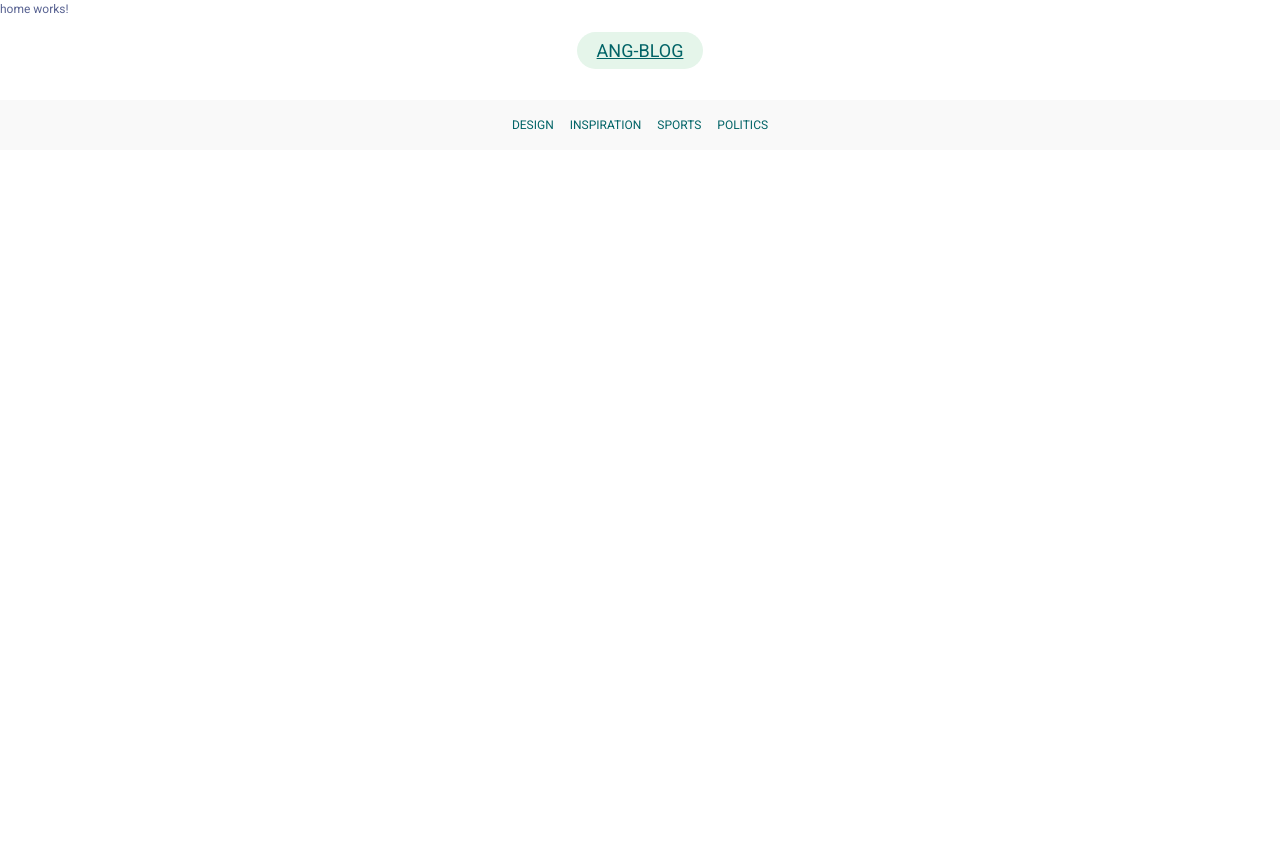
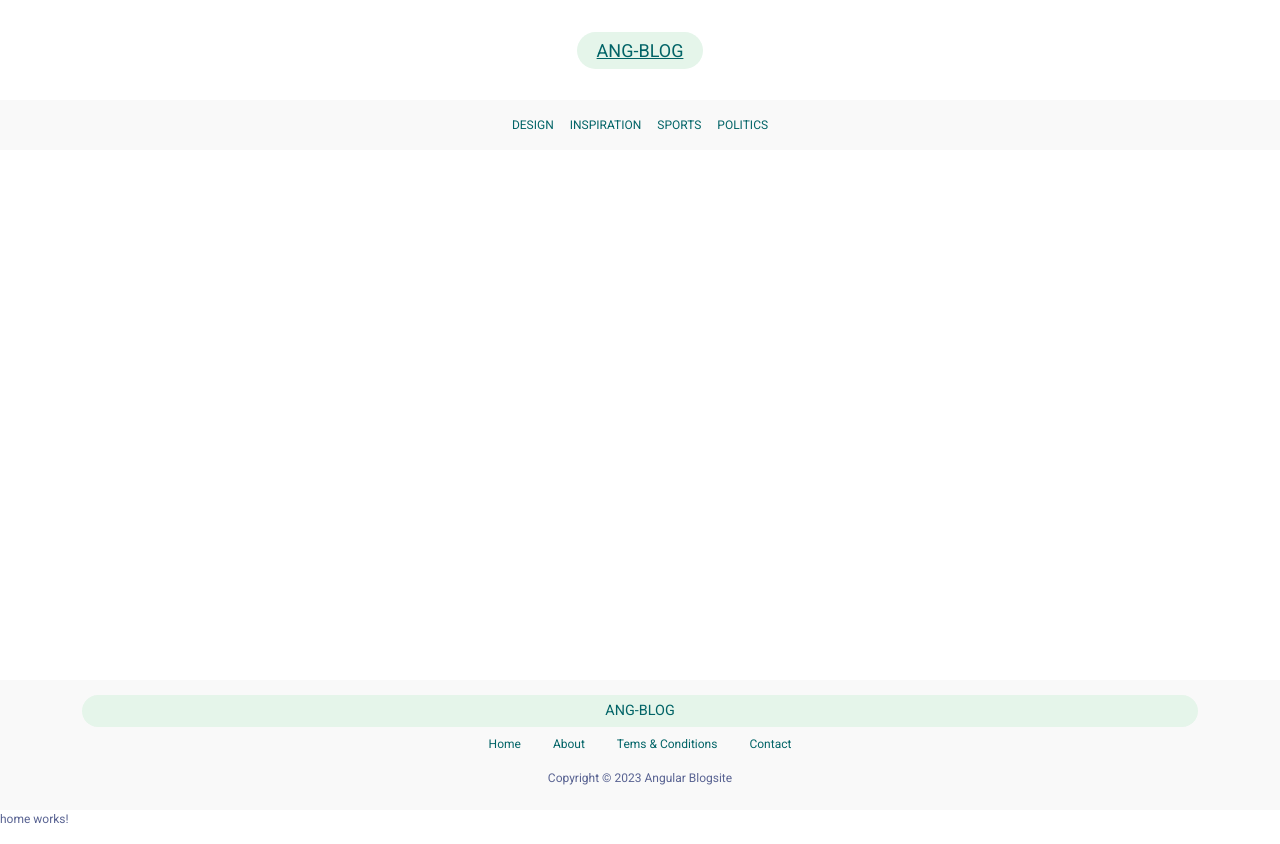
Before and after one commit to vono04/ang-blog-app, an Angular app: page / in a window 1280 px wide. Before the commit the page ends 800 px from the top, so only its background shows below. Built offline with nearby package versions, Linux system fonts and the light colour scheme.

Commit message:
Design the Footer

```diff
--- a/src/app/app.component.html
+++ b/src/app/app.component.html
@@ -2,4 +2,6 @@
 
 <app-category-navbar></app-category-navbar>
 
+<app-footer></app-footer>
+
 <router-outlet></router-outlet>
--- a/src/app/layouts/category-navbar/category-navbar.component.css
+++ b/src/app/layouts/category-navbar/category-navbar.component.css
@@ -6,5 +6,4 @@
 
 .nav-link {
     text-transform: uppercase;
-    color: var(--primary-color);
 }
--- a/src/app/layouts/footer/footer.component.css
+++ b/src/app/layouts/footer/footer.component.css
@@ -0,0 +1,10 @@
+footer {
+    height: 130px;
+    padding: 15px;
+    background-color: var(--navbar-footer-color);
+    margin-top: 85vh;
+}
+
+.site-logo {
+    font-size: 1.2em;
+}
--- a/src/app/layouts/footer/footer.component.html
+++ b/src/app/layouts/footer/footer.component.html
@@ -1 +1,22 @@
-<p>footer works!</p>
+<footer>
+
+    <div class="container">
+        <div class="row">
+            <div class="col-md-12 text-center">
+
+                <div class="site-logo">ANG-BLOG</div>
+                <div>
+                    <ul class="nav justify-content-center">
+                        <li class="nav-item"><a href="" class="nav-link">Home</a></li>
+                        <li class="nav-item"><a href="" class="nav-link">About</a></li>
+                        <li class="nav-item"><a href="" class="nav-link">Tems & Conditions</a></li>
+                        <li class="nav-item"><a href="" class="nav-link">Contact</a></li>
+                    </ul>
+                </div>
+
+                <p class="mb-2 mt-2">Copyright © 2023 Angular Blogsite</p>
+            </div>
+        </div>
+    </div>
+
+</footer>
--- a/src/app/layouts/header/header.component.css
+++ b/src/app/layouts/header/header.component.css
@@ -3,9 +3,5 @@
 }
 
 .site-logo{
-    padding: 5px 20px;
-    border-radius: 20px;
-    background-color: var(--secondary-color);
-    color: var(--primary-color);
     font-size: 1.5em;
 }
--- a/src/styles.css
+++ b/src/styles.css
@@ -13,3 +13,14 @@
     font-size: 12px;
     color: var(--body-text-color);
 }
+
+.site-logo {
+    padding: 5px 20px;
+    border-radius: 20px;
+    background-color: var(--secondary-color);
+    color: var(--primary-color);
+}
+
+.nav-link {
+    color: var(--primary-color);
+}
```
